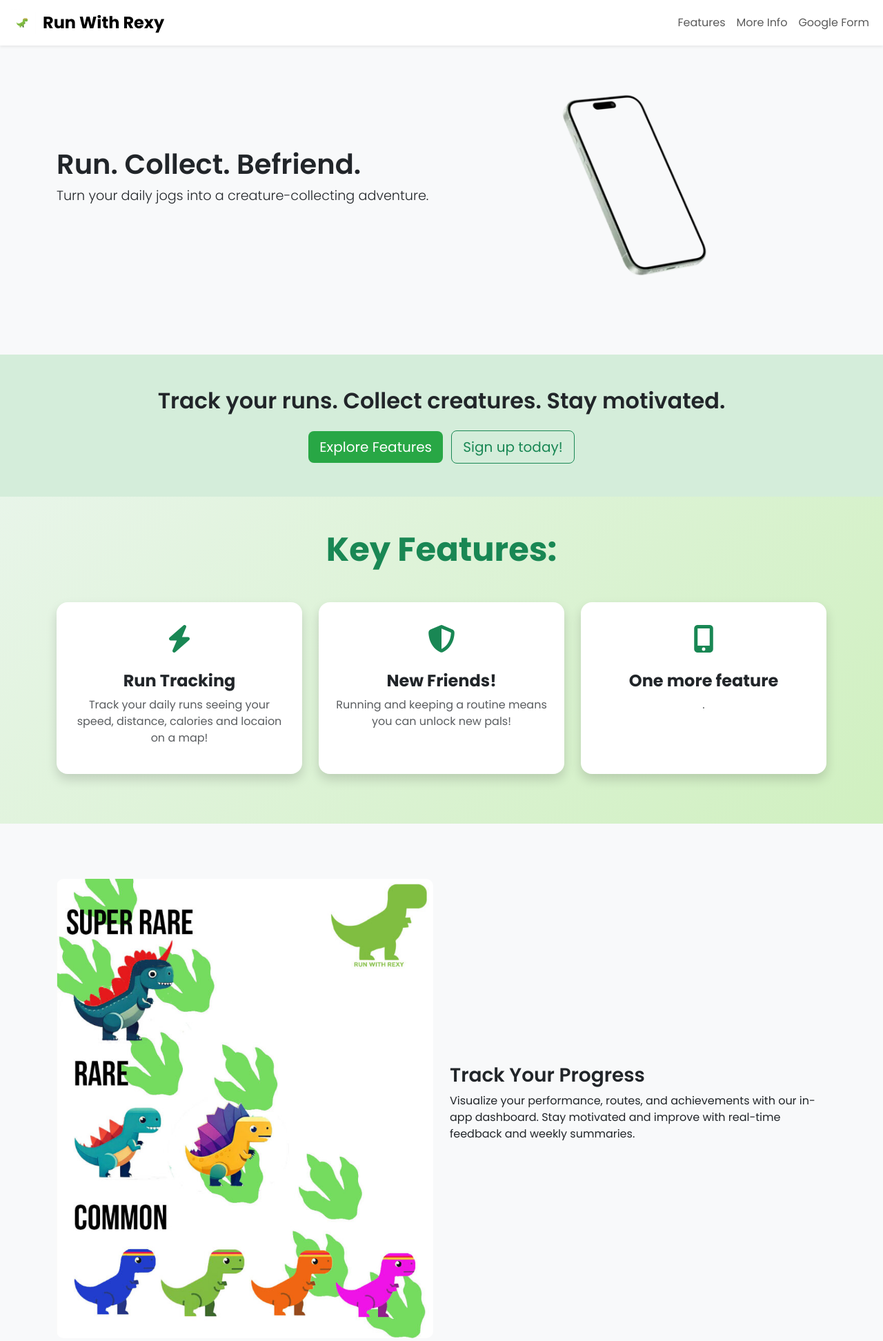
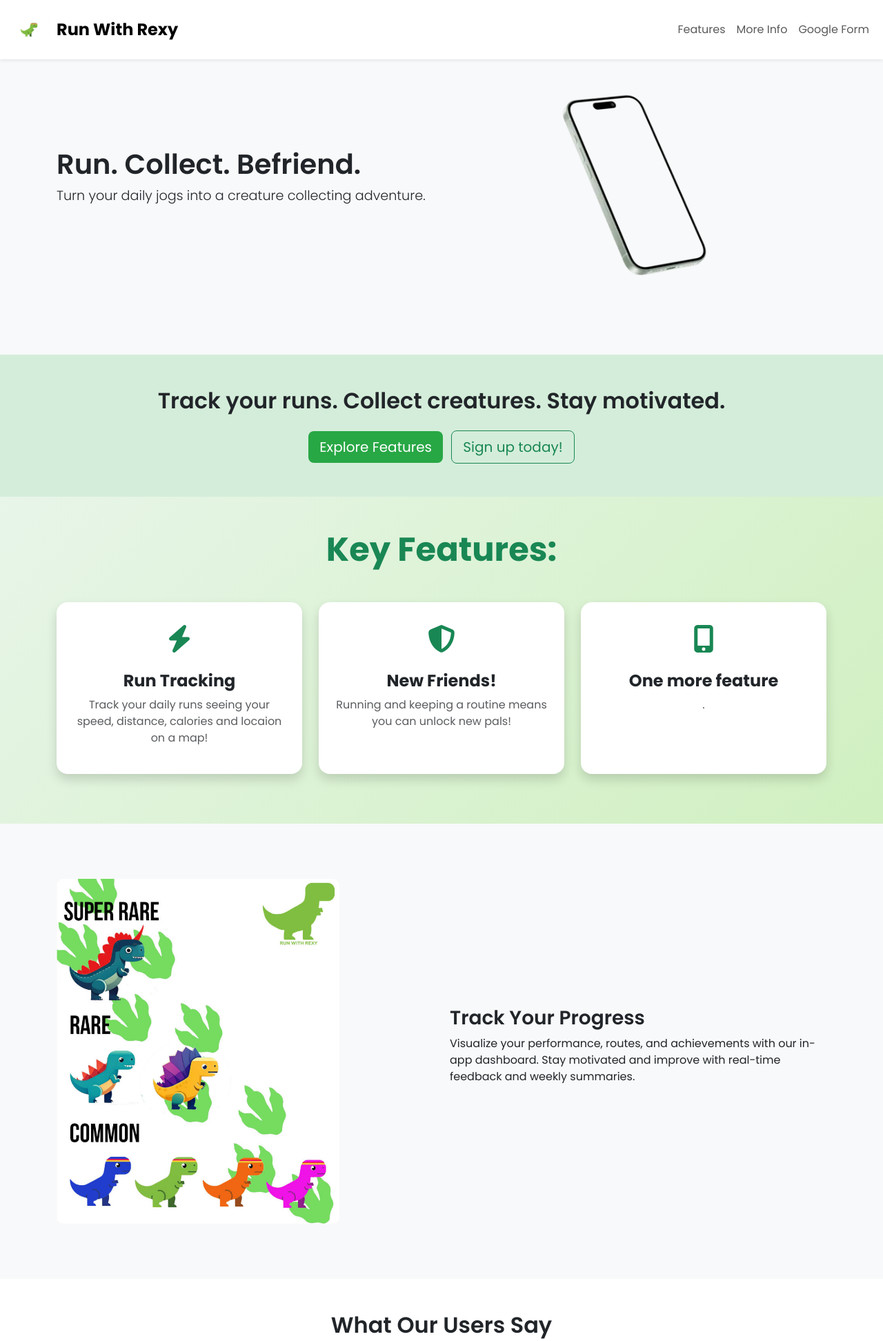
Before and after one commit to harrycummins/runningAppLandingPage, a website: page public/index.html in a window 1280 px wide. Shown: the top 1944 px of the page at 69% size. Drawn offline with nearby package versions, Linux system fonts and the light colour scheme.

Commit message:
changed logo and image size

```diff
--- a/public/index.html
+++ b/public/index.html
@@ -38,7 +38,7 @@
       background-color: var(--accent-green);
     }
 
-    .video-container {
+    /* .video-container {
       position: relative;
       width: 100%;
       height: 300px;
@@ -53,9 +53,9 @@
       width: 100%;
       height: 100%;
       object-fit: cover;
-    }
+    } */
 
-    .video-overlay {
+    /* .video-overlay {
       position: absolute;
       top: 50%;
       left: 50%;
@@ -66,7 +66,7 @@
       text-align: center;
       width: 100%;
       text-shadow: 2px 2px 10px rgba(0, 0, 0, 0.8);
-    }
+    } */
 
     .landing-section {
       padding: 80px 0;
@@ -133,7 +133,8 @@
 <nav class="navbar navbar-expand-lg bg-white fixed-top shadow-sm">
   <div class="container-fluid">
     <a class="navbar-brand d-flex align-items-center" href="#">
-      <img src="rexy.jpg" alt="PaceMate Logo">
+      <img src="rexy.jpg" alt="PaceMate Logo" style="height: 60px;" class="d-inline-block align-text-top">
+
       <span class="fs-4 fw-bold">Run With Rexy</span>
     </a>
     <button class="navbar-toggler" type="button" data-bs-toggle="collapse" data-bs-target="#navbarNav">
@@ -155,7 +156,7 @@
     <div class="row align-items-center">
       <div class="col-lg-6">
         <h1>Run. Collect. Befriend.</h1>
-        <p>Turn your daily jogs into a creature-collecting adventure.</p>
+        <p>Turn your daily jogs into a creature collecting adventure.</p>
       </div>
       <div class="col-lg-6 text-center">
         <img src="iphone.png" alt="App screenshot" class="large-image">
@@ -214,7 +215,7 @@
   <div class="container">
     <div class="row align-items-center">
       <div class="col-md-6 mb-4 mb-md-0">
-        <img src="varient.png" alt="App analytics">
+        <img src="varient.png" alt="App analytics" class="img-fluid" style="max-height: 500px;">
       </div>
       <div class="col-md-6">
         <h3>Track Your Progress</h3>
```
Also changed, not shown: README.md.
